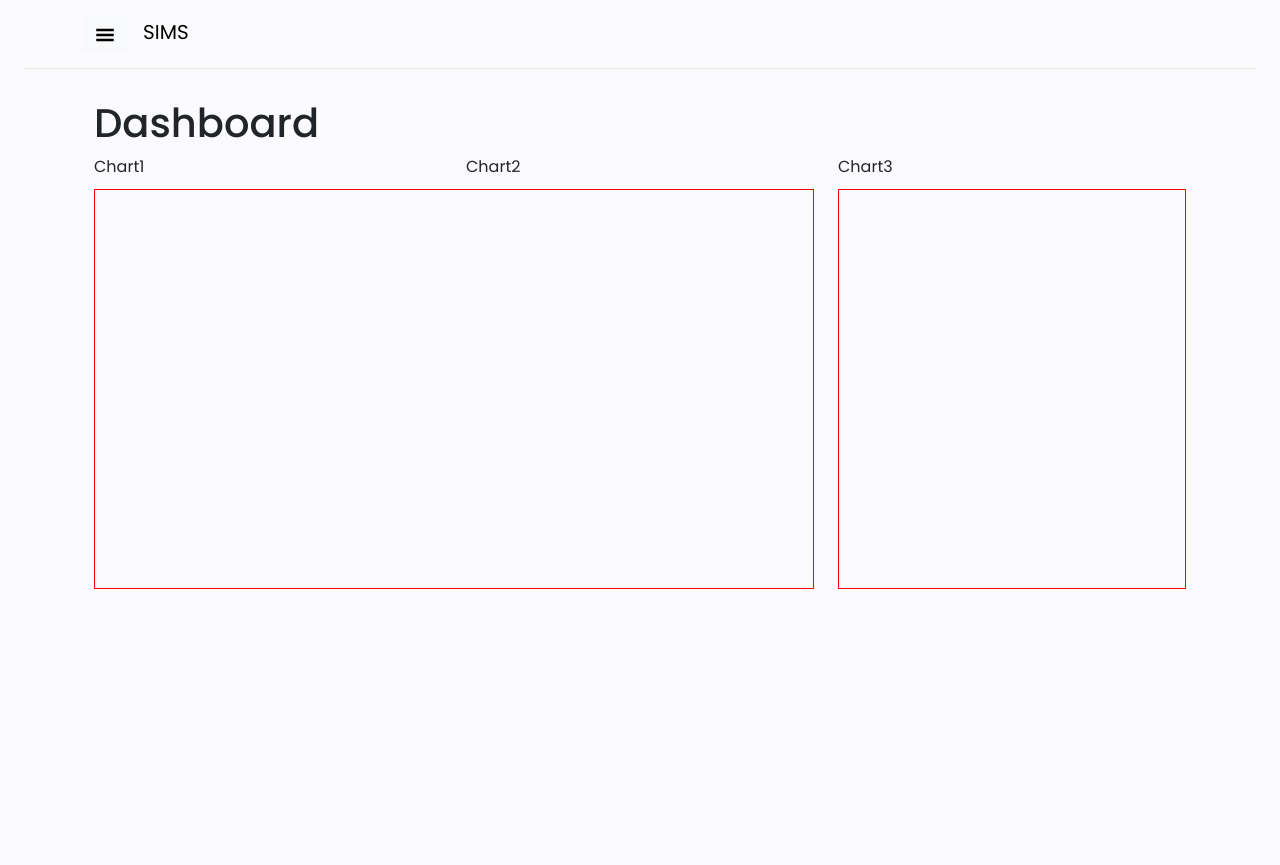
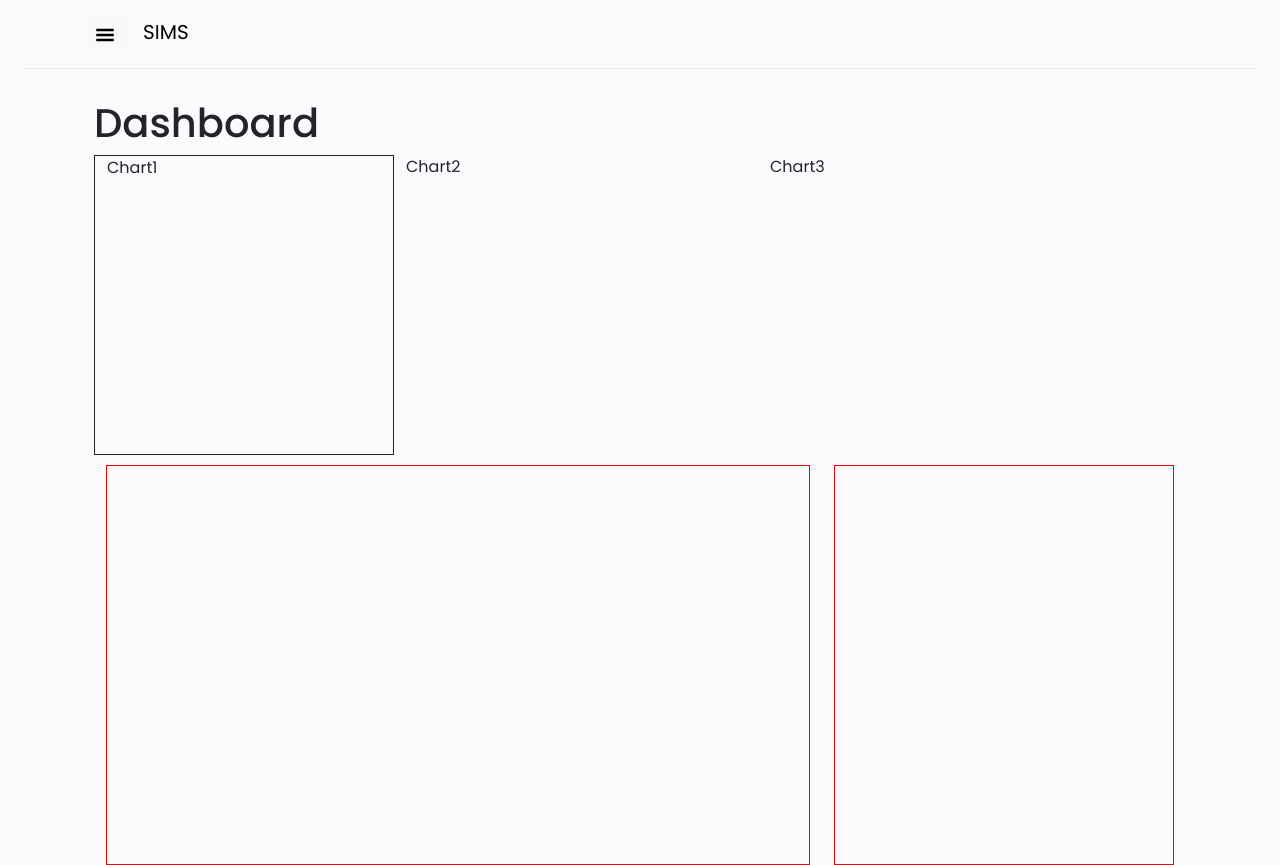
Before and after one commit to MarkRyuo/SalesInventoryManagementSystem_SIMS, a React (Vite) app in the folder client/: page /DashboardPage in a window 1280 px wide. Before the commit the page ends 800 px from the top, so only its background shows below. Built offline with nearby package versions, Linux system fonts and the light colour scheme.

Commit message:
Subject : Body

```diff
--- a/client/src/components/Dashboard/Dashboard.module.css
+++ b/client/src/components/Dashboard/Dashboard.module.css
@@ -4,6 +4,8 @@
 
 
 .colChart1 {
-    width: 300;
+    width: 300px;
+    height: 300px;
 
+    border: 1px solid;
 }
--- a/client/src/pages/DashboardPage.jsx
+++ b/client/src/pages/DashboardPage.jsx
@@ -12,7 +12,7 @@ export const DashboardPage = () => {
             <Container>
                 {/* Dashboard Components */}
                 <h1>Dashboard</h1>
-                <div>
+                <Container fluid='lg'>
                     <Charts />
                     <Row>
                         <Col lg={8} sm={12}>
@@ -23,7 +23,7 @@ export const DashboardPage = () => {
                             <BigCharts />
                         </Col>
                     </Row>
-                </div>
+                </Container>
             </Container>
         </MainLayout>
 
```
